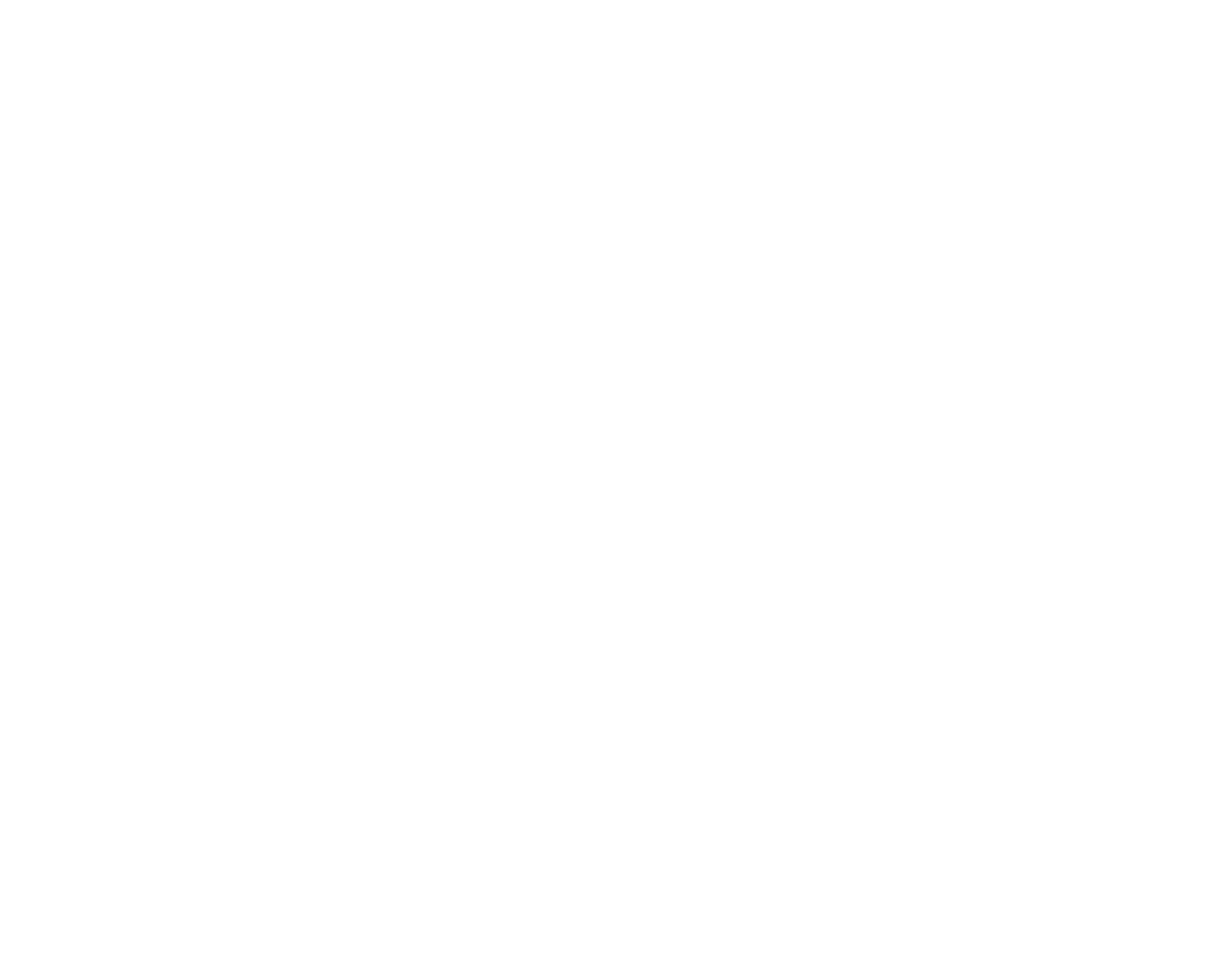
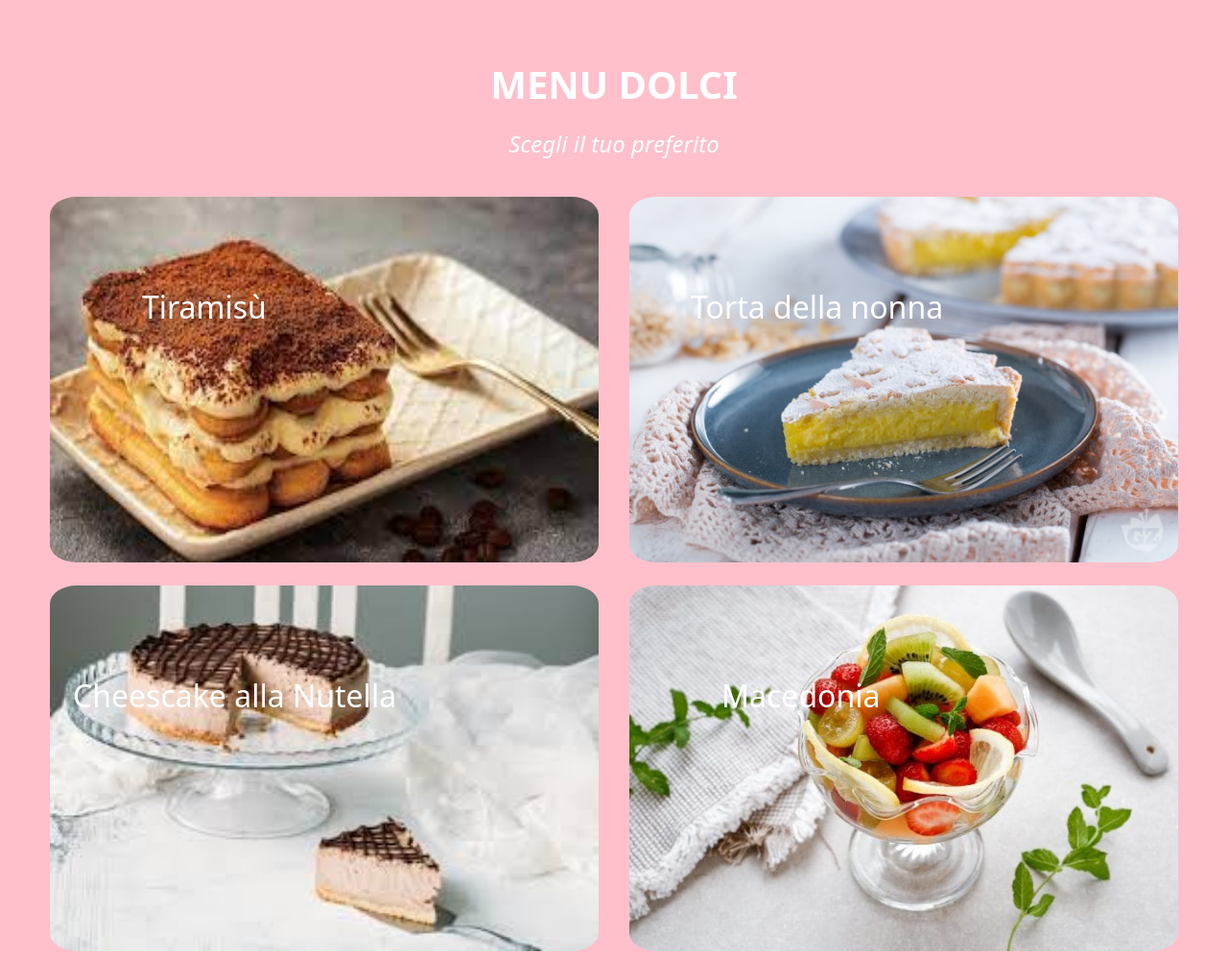
Before and after one commit to NataliyaShevchuk/esercizi-file-outer, a plain HTML site: page index.html in a window 1280 px wide. Shown: the top 994 px of the page at 96% size. Before the commit the page ends 800 px from the top, so only its background shows below. Drawn offline with nearby package versions, Linux system fonts and the light colour scheme.

Commit message:
modifiche

```diff
--- a/css/style.css
+++ /dev/null
@@ -1,5 +0,0 @@
-*{
-    margin: 0;
-    padding: 0;
-    box-sizing: border-box;
-}
--- a/index.html
+++ b/index.html
@@ -6,11 +6,50 @@
     <meta name="viewport" content="width=device-width, initial-scale=1.0">
     <title>Stringhe e numeri</title>
     <link rel="stylesheet" href="https://cdn.jsdelivr.net/npm/bootstrap@5.2.2/dist/css/bootstrap.min.css">
-    <link rel="stylesheet" href="css/style.css">
+    <link rel="stylesheet" href="stringhe_numeri_condizioni/css/style.css">
 </head>
 <body>
+    <!-- Html per la condizione - menu -->
+    <main class="m-5">
+        <h1 class="mio-h1">MENU DOLCI</h1>
+        <h4 class="mio-h4">Scegli il tuo preferito</h4>
+        <div class="row g-4">
+            <div class="col-6  px-3 position-relative">
+                <h5 class="left">Tiramisù</h5>
+                <img src="stringhe_numeri_condizioni/img/tiramisu.jpeg" alt="">
+            </div>
+            <div class="col-6 px-3 position-relative">
+                <h5 class="extra-left">Torta della nonna</h5>
+                <img src="stringhe_numeri_condizioni/img/torta_della_nonna.jpeg" alt="">
+            </div>
+            <div class="col-6 px-3 position-relative">
+                <h5 class="">Cheescake alla Nutella</h5>
+                <img src="stringhe_numeri_condizioni/img/cheescake.jpeg" alt="">
+            </div>
+            <div class="col-6 px-3 position-relative">
+                <h5 class="left">Macedonia</h5>
+                <img src="stringhe_numeri_condizioni/img/macedonia.jpeg" alt="">
+            </div>
+        </div>
+        <div class="container m-3 mt-5">
+            <select class="form-select" type="submit" name="lista-dolci" id="lista-dolci" >
+
+                <option value="1">Tiramisù</option>
+                <option value="2">Torta della nonna</option>
+                <option value="3">Cheescake alla nutella</option>
+                <option value="4">Macedonia</option>
+            </select>
+            <div class="text-center">
+
+                <p class="mt-1 text-center">Ottima scelta!</p>
+            </div>
+        </div>
+    </main>
 
 
-    <script src="js/somma_e_media.js"></script>
+
+<!--
+    <script src="js/stringhe_e_numeri.js"></script> -->
+    <script src="stringhe_numeri_condizioni/js/condizioni.js"></script>
 </body>
 </html>
--- /dev/null
+++ b/stringhe_numeri_condizioni/css/style.css
@@ -0,0 +1,128 @@
+:root{
+    --bs-blue: #0d6efd;
+    --bs-indigo: #6610f2;
+    --bs-purple: #6f42c1;
+    --bs-pink: #d63384;
+    --bs-red: #dc3545;
+    --bs-orange: #fd7e14;
+    --bs-yellow: #ffc107;
+    --bs-green: #198754;
+    --bs-teal: #20c997;
+    --bs-cyan: #0dcaf0;
+    --bs-black: #000;
+    --bs-white: #fff;
+    --bs-gray: #6c757d;
+    --bs-gray-dark: #343a40;
+    --bs-gray-100: #f8f9fa;
+    --bs-gray-200: #e9ecef;
+    --bs-gray-300: #dee2e6;
+    --bs-gray-400: #ced4da;
+    --bs-gray-500: #adb5bd;
+    --bs-gray-600: #6c757d;
+    --bs-gray-700: #495057;
+    --bs-gray-800: #343a40;
+    --bs-gray-900: #212529;
+    --bs-primary: #fd0dc1;
+    --bs-secondary: #6c757d;
+    --bs-success: #198754;
+    --bs-info: #0dcaf0;
+    --bs-warning: #ffc107;
+    --bs-danger: #dc3545;
+    --bs-light: #f8f9fa;
+    --bs-dark: #212529;
+    --bs-primary-rgb: 13,110,253;
+    --bs-secondary-rgb: 108,117,125;
+    --bs-success-rgb: 25,135,84;
+    --bs-info-rgb: 13,202,240;
+    --bs-warning-rgb: 255,193,7;
+    --bs-danger-rgb: 220,53,69;
+    --bs-light-rgb: 248,249,250;
+    --bs-dark-rgb: 33,37,41;
+    --bs-white-rgb: 255,255,255;
+    --bs-black-rgb: 0,0,0;
+    --bs-body-color-rgb: 33,37,41;
+    --bs-body-bg-rgb: 255,255,255;
+    --bs-font-sans-serif: system-ui,-apple-system,"Segoe UI",Roboto,"Helvetica Neue","Noto Sans","Liberation Sans",Arial,sans-serif,"Apple Color Emoji","Segoe UI Emoji","Segoe UI Symbol","Noto Color Emoji";
+    --bs-font-monospace: SFMono-Regular,Menlo,Monaco,Consolas,"Liberation Mono","Courier New",monospace;
+    --bs-gradient: linear-gradient(180deg, rgba(255, 255, 255, 0.15), rgba(255, 255, 255, 0));
+    --bs-body-font-family: var(--bs-font-sans-serif);
+    --bs-body-font-size: 1rem;
+    --bs-body-font-weight: 400;
+    --bs-body-line-height: 1.5;
+    --bs-body-color: white;
+    --bs-body-bg: #ffc0cb;
+    --bs-border-width: 1px;
+    --bs-border-style: solid;
+    --bs-border-color: #dee2e6;
+    --bs-border-color-translucent: rgba(0, 0, 0, 0.175);
+    --bs-border-radius: 0.375rem;
+    --bs-border-radius-sm: 0.25rem;
+    --bs-border-radius-lg: 0.5rem;
+    --bs-border-radius-xl: 1rem;
+    --bs-border-radius-2xl: 2rem;
+    --bs-border-radius-pill: 50rem;
+    --bs-link-color: #0d6efd;
+    --bs-link-hover-color: #0a58ca;
+    --bs-code-color: #d63384;
+    --bs-highlight-bg: #fff3cd;
+    --bs-btn-color: #f8f9fa;
+    --bs-btn-border-color: #f8f9fa;
+    --bs-btn-hover-color: #fff;
+    --bs-btn-hover-bg:  pink;
+    --bs-btn-hover-border-color: white;
+}
+
+*{
+    margin: 0;
+    padding: 0;
+    box-sizing: border-box;
+}
+
+img{
+    width: 100%;
+    display: block;
+    aspect-ratio: 3/2;
+    border-radius: 5%;
+    flex-shrink: 0;
+}
+.mio-h1{
+    text-align: center;
+    padding: 1rem;
+    margin-top: 2rem;
+    color: white;
+    font-weight: 700;
+}
+
+.mio-h4{
+    text-align: center;
+    font-style: oblique;
+    font-weight: 300;
+    color: white;
+    padding-bottom: 2rem;
+}
+
+h5{
+    position: absolute;
+    top: 6rem;
+    left: 2.5rem;
+    font-weight: 300;
+    font-size: 2rem;
+    color: white;
+
+}
+
+.left{
+    left: 7rem;
+}
+.extra-left{
+    left: 5rem;
+}
+
+
+.btn-outline-primary {
+    --bs-btn-color: #f8f9fa;
+    --bs-btn-border-color: #f8f9fa;
+    --bs-btn-hover-color: #fff;
+    --bs-btn-hover-bg:  #dda2ad;
+    --bs-btn-hover-border-color: white;
+}
--- /dev/null
+++ b/stringhe_numeri_condizioni/js/condizioni.js
@@ -0,0 +1,57 @@
+/*
+    Pari o dispari?
+    Scrivi un programma che prenda in input un numero intero e restituisca 0 se è pari o 1 se è dispari.
+        Esempi:
+        Input: numero = 63
+        Output: 1
+        Input: numero = 24
+        Output: 0
+    Consigli:
+    Per capire se un numero è pari o dispari puoi usare un operatore, ma quale? :)
+    (Se non ti ricordi riguarda la lezione "Come dichiarare e definire le variabili e i tipi di dato" oppure "Il tipo Numero e gli operatori aritmetici")
+
+*/
+
+// const input = prompt("scrivi un numero");
+
+// if (input % 2 === 0 ){
+//     console.log("il numero è pari", input);
+// } else{
+//     console.log("il numero non è pari", input);
+// }
+
+//---------------------------------------------------------------
+
+/*
+Menu dei dolci
+Scrivi un programma che dato il seguente menu (da stampare):
+    MENU:
+    1. Tiramisù
+    2. Torta della nonna
+    3. Cheesecake alla nutella
+    4. Macedonia
+Prenda in input un valore numerico che rappresenti la scelta e restituisca:
+    - se la scelta non è tra quelle elencate la scritta 'Dolce non disponibile',
+    - altrimenti la scelta effettuata 'Hai scelto il dolce X'.
+Esempi:
+    Input: scelta = 4
+    Output: Hai scelto il dolce Macedonia
+    Input: scelta = 7
+    Output: Dolce non disponibile
+*/
+
+const listaDolci = ["Tiramisù", "Torta della nonna", "Cheescake alla nutella", "Macedenia"];
+const selectLista = document.getElementById("lista-dolci");
+
+const selectIndiceSelezionato = selectLista.selectedIndex;
+const indiceSelezionato = selectLista.options[selectIndiceSelezionato];
+console.log("indice selezionato", indiceSelezionato);
+let valoreDentroOption = indiceSelezionato;
+let testoDentroOption = indiceSelezionato;
+
+
+    if (testoDentroOption === valoreDentroOption && selectIndiceSelezionato === indiceSelezionato) {
+        console.log("ottima scelta");
+    } else{
+        console.log("mi dispiace, ma il dolce non è presente nella lista");
+    }
```
Also changed, not shown: stringhe_numeri_condizioni/js/stringhe_e_numeri.js (added, +159 -0 lines), js/somma_e_media.js (deleted), stringhe_numeri_condizioni/img/cheescake.jpeg (added), stringhe_numeri_condizioni/img/macedonia.jpeg (added), stringhe_numeri_condizioni/img/menu_dolci.png (added), stringhe_numeri_condizioni/img/tiramisu.jpeg (added), stringhe_numeri_condizioni/img/torta_della_nonna.jpeg (added), 2 other files.
